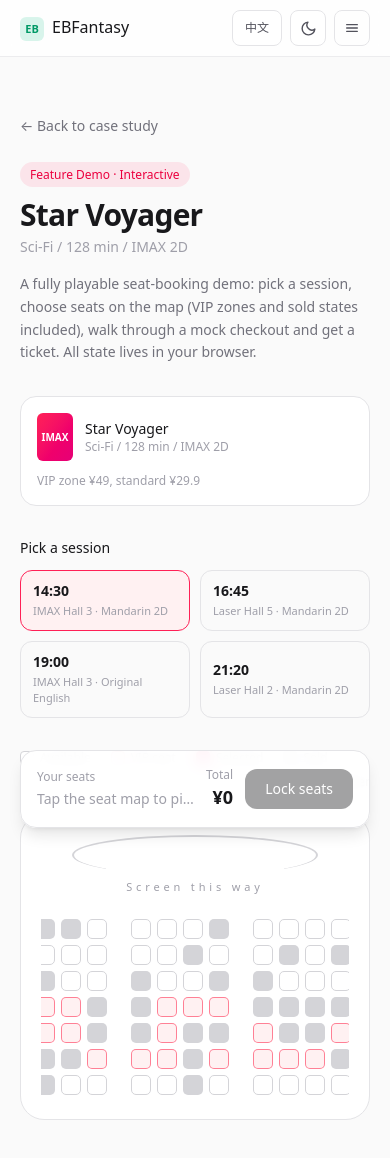
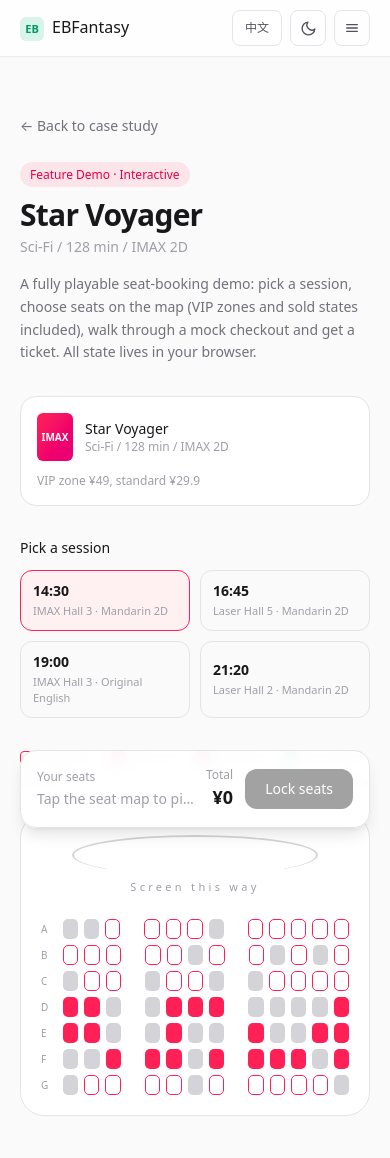
Before and after one commit to EBFantasy/portfolio-blog, a Next.js app: page /en/playground/cinema in a window 390 px wide. Shown: the top 1158 px of the page. Built offline with nearby package versions, Linux system fonts and the light colour scheme.

Commit message:
feat: seat map visual redesign - 5 states (available hollow red / VIP solid red / selected red+green check / purchased solid green per session / sold gray); intl payment options (Visa/Mastercard/PayPal) for EN

```diff
--- a/app/globals.css
+++ b/app/globals.css
@@ -1,5 +1,9 @@
 @import "tailwindcss";
 @plugin "@tailwindcss/typography";
+
+@theme {
+  --animate-pop: pop 0.35s ease-out;
+}
 
 @custom-variant dark (&:where(.dark, .dark *));
 
--- a/components/CinemaPlayground.tsx
+++ b/components/CinemaPlayground.tsx
@@ -17,40 +17,43 @@ import {
 
 type CinemaDict = Dict["playground"]["cinema"];
 type Phase = "picking" | "checkout" | "paying" | "success";
-type PayMethod = "wechat" | "alipay" | "card";
+type PayMethod = "a" | "b" | "c";
 
-const payMethods: { id: PayMethod; dot: string }[] = [
-  { id: "wechat", dot: "bg-emerald-500" },
-  { id: "alipay", dot: "bg-sky-500" },
-  { id: "card", dot: "bg-violet-500" },
-];
+/** 支付方式品牌色点：zh 用国内渠道配色，en 用国际卡组织配色 */
+const payDot: Record<"zh" | "en", Record<PayMethod, string>> = {
+  zh: { a: "bg-emerald-500", b: "bg-sky-500", c: "bg-indigo-500" },
+  en: { a: "bg-blue-600", b: "bg-orange-500", c: "bg-indigo-500" },
+};
 
 export default function CinemaPlayground({ dict, lang }: { dict: CinemaDict; lang: "zh" | "en" }) {
   const [sessionId, setSessionId] = useState(cinemaSessions[0].id);
   const [picked, setPicked] = useState<string[]>([]);
+  /** 每个场次已购买的座位（支付成功后写入，切场次回来仍保留） */
+  const [boughtBySession, setBoughtBySession] = useState<Record<string, string[]>>({});
   const [phase, setPhase] = useState<Phase>("picking");
-  const [payMethod, setPayMethod] = useState<PayMethod>("wechat");
+  const [payMethod, setPayMethod] = useState<PayMethod>("a");
   const [warn, setWarn] = useState(false);
-  const [order, setOrder] = useState<{ id: string; code: string } | null>(null);
+  const [order, setOrder] = useState<{ id: string; code: string; seats: string[] } | null>(null);
 
   const session = cinemaSessions.find((s) => s.id === sessionId) ?? cinemaSessions[0];
+  const bought = boughtBySession[sessionId] ?? [];
   const total = picked.reduce((sum, seat) => sum + seatPriceCents(seat[0]), 0);
-  const picking = phase === "picking";
 
-  const payMethodLabel: Record<PayMethod, string> = {
-    wechat: dict.payWechat,
-    alipay: dict.payAlipay,
-    card: dict.payCard,
+  const payLabels: Record<PayMethod, string> = {
+    a: dict.payOptionA,
+    b: dict.payOptionB,
+    c: dict.payOptionC,
   };
 
   function switchSession(id: string) {
-    if (!picking) return;
+    if (phase !== "picking") return;
     setSessionId(id);
     setPicked([]);
+    setPhase("picking");
   }
 
   function toggleSeat(row: string, col: number) {
-    if (!picking) return;
+    if (phase !== "picking") return;
     const seat = `${row}${col + 1}`;
     if (picked.includes(seat)) {
       setPicked(picked.filter((s) => s !== seat));
@@ -65,9 +68,14 @@ export default function CinemaPlayground({ dict, lang }: { dict: CinemaDict; lan
   function pay() {
     setPhase("paying");
     window.setTimeout(() => {
+      setBoughtBySession((prev) => ({
+        ...prev,
+        [sessionId]: [...(prev[sessionId] ?? []), ...picked],
+      }));
       setOrder({
         id: `EB-${Math.random().toString(36).slice(2, 8).toUpperCase()}`,
         code: String(1000 + Math.floor(Math.random() * 9000)),
+        seats: [...picked],
       });
       setPhase("success");
     }, 1600);
@@ -76,7 +84,7 @@ export default function CinemaPlayground({ dict, lang }: { dict: CinemaDict; lan
   function reset() {
     setPicked([]);
     setOrder(null);
-    setPayMethod("wechat");
+    setPayMethod("a");
     setPhase("picking");
   }
 
@@ -85,7 +93,7 @@ export default function CinemaPlayground({ dict, lang }: { dict: CinemaDict; lan
       {/* 影片条 */}
       <div className="flex flex-wrap items-center justify-between gap-3 rounded-2xl border border-zinc-200 bg-white p-4 dark:border-zinc-800 dark:bg-zinc-900">
         <div className="flex items-center gap-3">
-          <div className="flex h-12 w-9 shrink-0 items-center justify-center rounded-md bg-gradient-to-br from-rose-500 to-pink-600 text-[10px] font-bold text-white">
+          <div className="flex h-12 w-9 items-center justify-center rounded-md bg-gradient-to-br from-rose-500 to-pink-600 text-[10px] font-bold text-white">
             IMAX
           </div>
           <div>
@@ -96,19 +104,19 @@ export default function CinemaPlayground({ dict, lang }: { dict: CinemaDict; lan
         <div className="text-xs text-zinc-400">{dict.vipNote}</div>
       </div>
 
-      {/* 场次选择 */}
+      {/* 场次 */}
       <h3 className="mt-8 text-sm font-medium text-zinc-900 dark:text-zinc-50">{dict.sessionLabel}</h3>
       <div className="mt-3 grid grid-cols-2 gap-2.5 sm:grid-cols-4">
         {cinemaSessions.map((s) => (
           <button
             key={s.id}
             onClick={() => switchSession(s.id)}
-            disabled={!picking}
-            className={`rounded-xl border px-3 py-2.5 text-left transition-all duration-150 ${
+            disabled={phase !== "picking"}
+            className={`rounded-xl border px-3 py-2.5 text-left transition-all duration-150 disabled:cursor-not-allowed disabled:opacity-60 ${
               s.id === sessionId
                 ? "border-rose-500 bg-rose-50 dark:bg-rose-500/10"
-                : "border-zinc-200 enabled:hover:-translate-y-0.5 enabled:hover:border-zinc-300 enabled:hover:shadow-sm dark:border-zinc-700 dark:enabled:hover:border-zinc-600"
-            } disabled:cursor-default`}
+                : "border-zinc-200 hover:-translate-y-0.5 hover:border-zinc-300 dark:border-zinc-700 dark:hover:border-zinc-600"
+            }`}
           >
             <div className="text-sm font-semibold text-zinc-900 dark:text-zinc-50">{s.time}</div>
             <div className="mt-0.5 text-[11px] text-zinc-400">
@@ -120,48 +128,38 @@ export default function CinemaPlayground({ dict, lang }: { dict: CinemaDict; lan
 
       {/* 图例 */}
       <div className="mt-8 flex flex-wrap items-center gap-x-5 gap-y-2 text-xs text-zinc-500 dark:text-zinc-400">
-        <Legend swatch="border border-zinc-300 bg-white dark:border-zinc-600 dark:bg-zinc-800" label={dict.legendAvailable} />
-        <Legend swatch="border border-rose-400 bg-rose-50 dark:border-rose-400/70 dark:bg-rose-500/10" label={dict.legendVip} />
-        <Legend swatch="bg-gradient-to-br from-rose-500 to-pink-600" label={dict.legendSelected} />
-        <Legend swatch="bg-zinc-300 dark:bg-zinc-700" label={dict.legendSold} />
+        <Legend swatch="border border-rose-500 bg-transparent dark:border-rose-400" label={dict.legendAvailable} />
+        <Legend swatch="bg-rose-500" label={dict.legendVip} />
+        <Legend swatch="bg-rose-500 ring-1 ring-emerald-400" label={dict.legendSelected} check />
+        <Legend swatch="bg-emerald-500" label={dict.legendBought} />
+        <Legend swatch="bg-zinc-300 dark:bg-zinc-600" label={dict.legendSold} />
         <span className="ml-auto">{dict.maxSeatsNote}</span>
       </div>
 
       {/* 银幕 + 座位图 */}
       <div className="mt-6 rounded-3xl border border-zinc-200 bg-white p-5 sm:p-8 dark:border-zinc-800 dark:bg-zinc-900">
-        <div className="mx-auto h-10 w-4/5 rounded-[100%] border-2 border-b-0 border-zinc-300 dark:border-zinc-600" />
-        <p className="mt-1 text-center text-[11px] tracking-[0.35em] text-zinc-400">{dict.screenNote}</p>
-
-        <div className="mt-6 space-y-1.5 overflow-x-auto pb-1">
+        <div className="mx-auto max-w-md">
+          <div className="mx-auto h-10 w-4/5 rounded-[100%] border-2 border-b-0 border-zinc-300 dark:border-zinc-600" />
+          <p className="mt-1 text-center text-[11px] tracking-[0.3em] text-zinc-400">{dict.screenNote}</p>
+        </div>
+        <div className="mt-6 space-y-1.5 overflow-x-auto">
           {SEAT_ROWS.map((row) => (
             <div key={row} className="flex items-center justify-center gap-1.5 sm:gap-2">
-              <span className="w-4 shrink-0 text-center text-[10px] text-zinc-400">{row}</span>
-              {Array.from({ length: SEAT_COLS }, (_, c) => {
-                const sold = isSold(sessionId, row, c);
-                const seat = `${row}${c + 1}`;
-                const selected = picked.includes(seat);
-                const vip = seatTier(row) === "vip";
-                return (
-                  <Fragment key={c}>
-                    {AISLE_AFTER.includes(c) && <span className="w-3 shrink-0 sm:w-5" />}
-                    <button
-                      onClick={() => toggleSeat(row, c)}
-                      disabled={sold || !picking}
-                      title={sold ? undefined : `${seat} ¥${formatCents(seatPriceCents(row))}`}
-                      aria-label={seat}
-                      className={`h-5 w-5 shrink-0 rounded-[5px] transition-all duration-150 sm:h-6 sm:w-6 ${
-                        sold
-                          ? "cursor-not-allowed bg-zinc-300 dark:bg-zinc-700"
-                          : selected
-                            ? "scale-110 bg-gradient-to-br from-rose-500 to-pink-600 shadow-md"
-                            : vip
-                              ? "border border-rose-400/80 bg-rose-50 enabled:hover:-translate-y-0.5 enabled:hover:shadow dark:bg-rose-500/10"
-                              : "border border-zinc-300 bg-white enabled:hover:-translate-y-0.5 enabled:hover:shadow dark:border-zinc-600 dark:bg-zinc-800"
-                      }`}
-                    />
-                  </Fragment>
-                );
-              })}
+              <span className="w-4 shrink-0 text-[10px] text-zinc-400">{row}</span>
+              {Array.from({ length: SEAT_COLS }, (_, c) => (
+                <Fragment key={c}>
+                  {AISLE_AFTER.includes(c) && <span className="w-3 shrink-0 sm:w-5" />}
+                  <SeatButton
+                    row={row}
+                    col={c}
+                    sessionId={sessionId}
+                    picked={picked}
+                    bought={bought}
+                    phase={phase}
+                    onToggle={toggleSeat}
+                  />
+                </Fragment>
+              ))}
             </div>
           ))}
         </div>
@@ -207,14 +205,14 @@ export default function CinemaPlayground({ dict, lang }: { dict: CinemaDict; lan
         </button>
       </div>
 
-      {/* 收银台 / 支付 / 成功 modal */}
-      {phase !== "picking" && (
+      {/* 弹窗：收银台 / 支付中 / 成功 */}
+      {(phase === "checkout" || phase === "paying" || phase === "success") && (
         <div className="fixed inset-0 z-50 flex items-end justify-center p-4 sm:items-center">
           <div
             className="absolute inset-0 bg-zinc-950/50 backdrop-blur-sm"
             onClick={() => phase === "checkout" && setPhase("picking")}
           />
-          <div className="relative w-full max-w-md rounded-3xl bg-white p-6 shadow-2xl dark:bg-zinc-900 sm:p-7">
+          <div className="animate-pop relative w-full max-w-md rounded-3xl bg-white p-6 shadow-2xl dark:bg-zinc-900 sm:p-7">
             {phase === "checkout" && (
               <>
                 <div className="flex items-center justify-between">
@@ -226,7 +224,6 @@ export default function CinemaPlayground({ dict, lang }: { dict: CinemaDict; lan
                     {dict.cancel}
                   </button>
                 </div>
-
                 <div className="mt-4 rounded-2xl bg-zinc-50 p-4 dark:bg-zinc-800/60">
                   <div className="text-xs font-medium text-zinc-500 dark:text-zinc-400">{dict.orderSummary}</div>
                   <dl className="mt-3 space-y-2 text-sm">
@@ -234,13 +231,13 @@ export default function CinemaPlayground({ dict, lang }: { dict: CinemaDict; lan
                       <dt className="text-zinc-400">{dict.movieLabel}</dt>
                       <dd className="text-zinc-800 dark:text-zinc-100">{dict.movieTitle}</dd>
                     </div>
-                    <div className="flex justify-between gap-4">
-                      <dt className="shrink-0 text-zinc-400">{dict.sessionField}</dt>
-                      <dd className="text-right text-zinc-800 dark:text-zinc-100">
+                    <div className="flex justify-between">
+                      <dt className="text-zinc-400">{dict.sessionField}</dt>
+                      <dd className="text-zinc-800 dark:text-zinc-100">
                         {session.time} · {session.hall[lang]} · {session.audio[lang]}
                       </dd>
                     </div>
-                    <div className="flex justify-between gap-4">
+                    <div className="flex justify-between">
                       <dt className="shrink-0 text-zinc-400">{dict.pickedLabel}</dt>
                       <dd className="flex flex-wrap justify-end gap-1.5">
                         {picked.map((seat) => (
@@ -259,32 +256,28 @@ export default function CinemaPlayground({ dict, lang }: { dict: CinemaDict; lan
                     <span className="text-xl font-semibold text-zinc-900 dark:text-zinc-50">¥{formatCents(total)}</span>
                   </div>
                 </div>
-
                 <div className="mt-4 text-xs font-medium text-zinc-500 dark:text-zinc-400">{dict.payWith}</div>
                 <div className="mt-2 space-y-2">
-                  {payMethods.map((m) => (
+                  {(["a", "b", "c"] as PayMethod[]).map((m) => (
                     <button
-                      key={m.id}
-                      onClick={() => setPayMethod(m.id)}
+                      key={m}
+                      onClick={() => setPayMethod(m)}
                       className={`flex w-full items-center gap-3 rounded-xl border px-4 py-3 text-left text-sm transition ${
-                        payMethod === m.id
+                        payMethod === m
                           ? "border-emerald-500 bg-emerald-50 dark:bg-emerald-500/10"
-                          : "border-zinc-200 enabled:hover:border-zinc-300 dark:border-zinc-700 dark:enabled:hover:border-zinc-600"
+                          : "border-zinc-200 hover:border-zinc-300 dark:border-zinc-700 dark:hover:border-zinc-600"
                       }`}
                     >
-                      <span className={`h-3 w-3 rounded-full ${m.dot}`} />
-                      <span className="text-zinc-800 dark:text-zinc-100">{payMethodLabel[m.id]}</span>
+                      <span className={`h-3 w-3 rounded-full ${payDot[lang][m]}`} />
+                      <span className="text-zinc-800 dark:text-zinc-100">{payLabels[m]}</span>
                       <span
-                        className={`ml-auto h-4 w-4 rounded-full border-2 transition ${
-                          payMethod === m.id
-                            ? "border-emerald-500 bg-emerald-500"
-                            : "border-zinc-300 dark:border-zinc-600"
+                        className={`ml-auto h-4 w-4 rounded-full border-2 ${
+                          payMethod === m ? "border-emerald-500 bg-emerald-500" : "border-zinc-300 dark:border-zinc-600"
                         }`}
                       />
                     </button>
                   ))}
                 </div>
-
                 <button
                   onClick={pay}
                   className="mt-5 w-full rounded-xl bg-emerald-600 py-3 text-sm font-semibold text-white transition hover:bg-emerald-500 active:scale-[0.98]"
@@ -296,7 +289,7 @@ export default function CinemaPlayground({ dict, lang }: { dict: CinemaDict; lan
             )}
 
             {phase === "paying" && (
-              <div className="flex flex-col items-center py-12">
+              <div className="flex flex-col items-center py-10">
                 <span className="h-10 w-10 animate-spin rounded-full border-[3px] border-zinc-200 border-t-emerald-600 dark:border-zinc-700 dark:border-t-emerald-400" />
                 <p className="mt-4 text-sm text-zinc-500 dark:text-zinc-400">{dict.paying}</p>
               </div>
@@ -304,18 +297,8 @@ export default function CinemaPlayground({ dict, lang }: { dict: CinemaDict; lan
 
             {phase === "success" && order && (
               <div className="flex flex-col items-center text-center">
-                <span className="flex h-14 w-14 animate-[pop_0.45s_ease-out] items-center justify-center rounded-full bg-emerald-500">
-                  <svg
-                    viewBox="0 0 24 24"
-                    className="h-7 w-7 text-white"
-                    fill="none"
-                    stroke="currentColor"
-                    strokeWidth={3}
-                    strokeLinecap="round"
-                    strokeLinejoin="round"
-                  >
-                    <path d="M20 6L9 17l-5-5" />
-                  </svg>
+                <span className="flex h-14 w-14 animate-pop items-center justify-center rounded-full bg-emerald-500">
+                  <CheckIcon className="h-7 w-7 text-white" />
                 </span>
                 <h3 className="mt-4 text-lg font-semibold text-zinc-900 dark:text-zinc-50">{dict.successTitle}</h3>
                 <p className="mt-1 text-xs text-zinc-400">
@@ -327,7 +310,7 @@ export default function CinemaPlayground({ dict, lang }: { dict: CinemaDict; lan
                     {order.code}
                   </div>
                   <div className="mt-2 text-xs text-zinc-400">
-                    {session.time} · {session.hall[lang]} · {picked.join(" / ")}
+                    {session.time} · {session.hall[lang]} · {order.seats.join(" / ")}
                   </div>
                 </div>
                 <p className="mt-3 text-[11px] text-zinc-400">{dict.ticketNote}</p>
@@ -354,11 +337,82 @@ export default function CinemaPlayground({ dict, lang }: { dict: CinemaDict; lan
   );
 }
 
-function Legend({ swatch, label }: { swatch: string; label: string }) {
+/** 座位按钮：sold 灰实心 / bought 绿实心 / selected 红实心+绿勾 / 可选 VIP 红实心 / 可选普通 红空心 */
+function SeatButton({
+  row,
+  col,
+  sessionId,
+  picked,
+  bought,
+  phase,
+  onToggle,
+}: {
+  row: string;
+  col: number;
+  sessionId: string;
+  picked: string[];
+  bought: string[];
+  phase: Phase;
+  onToggle: (row: string, col: number) => void;
+}) {
+  const seat = `${row}${col + 1}`;
+  const sold = isSold(sessionId, row, col);
+  const selected = picked.includes(seat);
+  const boughtSeat = bought.includes(seat);
+  const vip = seatTier(row) === "vip";
+  const disabled = sold || boughtSeat || phase !== "picking";
+
+  let cls: string;
+  if (sold) {
+    cls = "cursor-not-allowed bg-zinc-300 dark:bg-zinc-600";
+  } else if (boughtSeat) {
+    cls = "cursor-not-allowed bg-emerald-500";
+  } else if (selected) {
+    cls = "bg-rose-500 ring-2 ring-emerald-400";
+  } else if (vip) {
+    cls = "bg-rose-500 transition-all duration-150 hover:-translate-y-0.5 hover:bg-rose-600 hover:shadow-md";
+  } else {
+    cls =
+      "border border-rose-500 bg-transparent transition-all duration-150 hover:-translate-y-0.5 hover:bg-rose-500/20 hover:shadow-md dark:border-rose-400";
+  }
+
+  return (
+    <button
+      onClick={() => !disabled && onToggle(row, col)}
+      disabled={disabled}
+      title={sold || boughtSeat ? undefined : `${seat} ¥${formatCents(seatPriceCents(row))}`}
+      aria-label={sold ? undefined : `${seat} ¥${formatCents(seatPriceCents(row))}${selected ? " ✓" : ""}`}
+      className={`flex h-5 w-5 items-center justify-center rounded-[5px] sm:h-6 sm:w-6 ${cls}`}
+    >
+      {selected && <CheckIcon className="h-3 w-3 text-emerald-300 sm:h-3.5 sm:w-3.5" />}
+    </button>
+  );
+}
+
+function Legend({ swatch, label, check }: { swatch: string; label: string; check?: boolean }) {
   return (
     <span className="flex items-center gap-1.5">
-      <span className={`h-3.5 w-3.5 rounded-[4px] ${swatch}`} />
+      <span className={`flex h-3.5 w-3.5 items-center justify-center rounded-[4px] ${swatch}`}>
+        {check && <CheckIcon className="h-2.5 w-2.5 text-emerald-300" />}
+      </span>
       {label}
     </span>
   );
 }
+
+function CheckIcon({ className }: { className?: string }) {
+  return (
+    <svg
+      viewBox="0 0 24 24"
+      className={className}
+      fill="none"
+      stroke="currentColor"
+      strokeWidth={3.5}
+      strokeLinecap="round"
+      strokeLinejoin="round"
+      aria-hidden
+    >
+      <path d="M20 6L9 17l-5-5" />
+    </svg>
+  );
+}
```
Also changed, not shown: lib/i18n.ts (+8 -6 lines).
